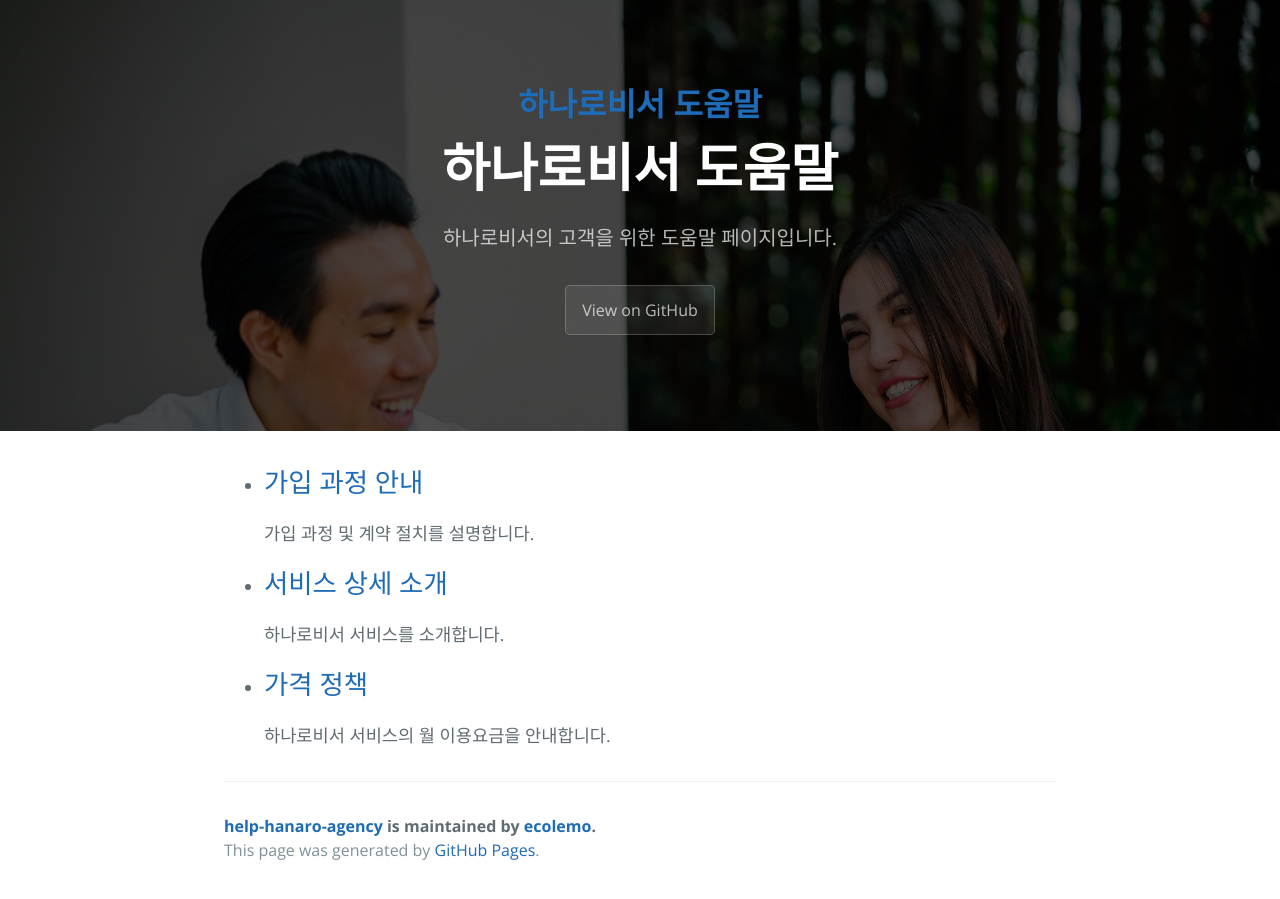
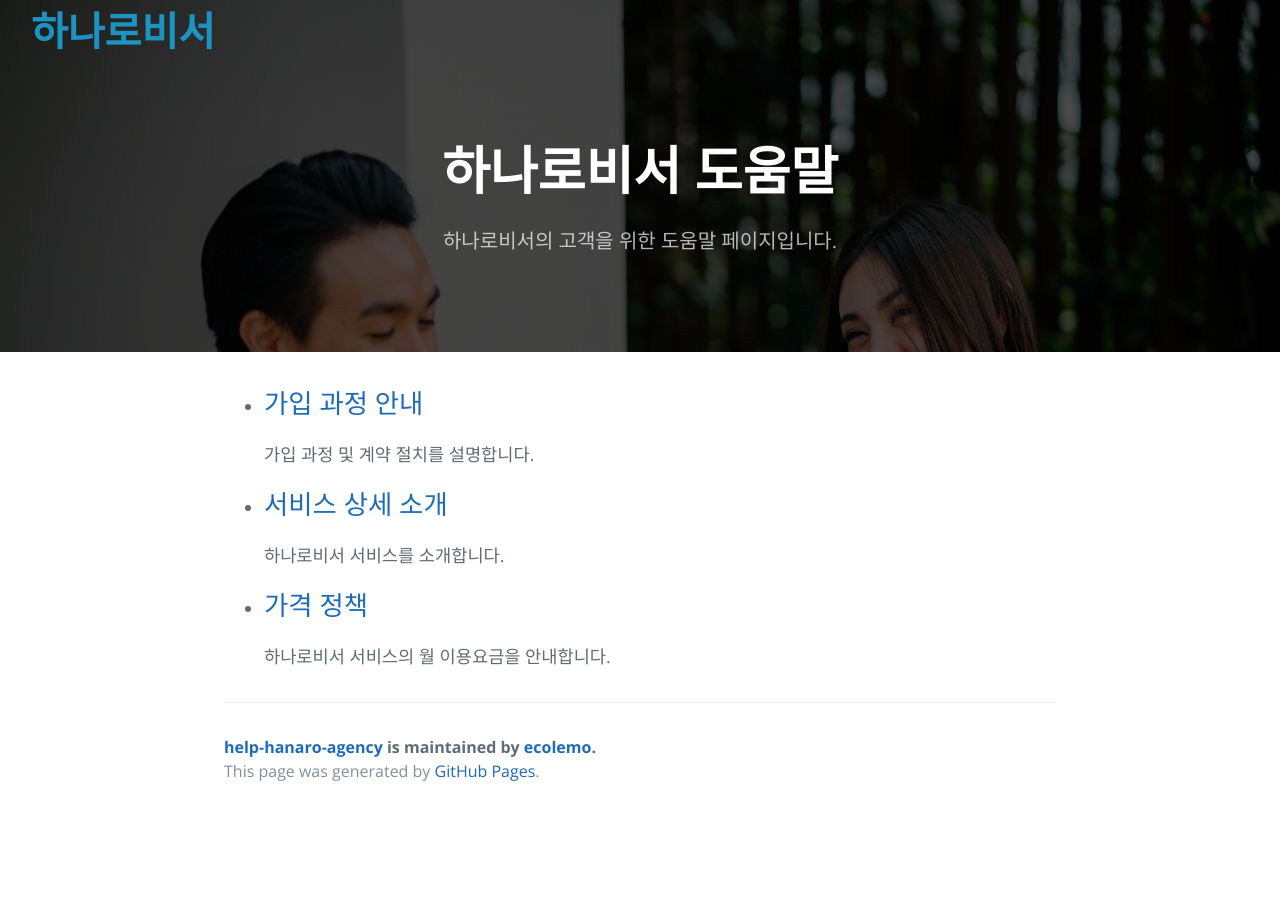
Before and after one commit to ecolemo/help-hanaro-agency, a Jekyll site: the page built from index.html, in a window 1280 px wide. Built offline with Jekyll 4.4.1, drawn with Linux system fonts in a browser that asks for light colours; some web fonts are replaced.

Commit message:
하나로비서 사이트 스타일에 맞춤

```diff
--- a/_layouts/default.html
+++ b/_layouts/default.html
@@ -17,6 +17,7 @@
     {% seo %}
 
     <meta name="viewport" content="width=device-width, initial-scale=1, shrink-to-fit=no,  user-scalable=no, initial-scale=1.0, maximum-scale=1.0, minimum-scale=1.0">
+    <link rel="stylesheet" href="https://fonts.googleapis.com/css?family=Cute+Font&text=하나로비서">
     <meta name="theme-color" content="#157878">
     <meta name="apple-mobile-web-app-status-bar-style" content="black-translucent">
 
@@ -26,15 +27,14 @@
   <body>
     <a id="skip-to-content" href="#content">Skip to the content.</a>
 
-    <header class="page-header" role="banner">
+    <header class="page-header landing" role="banner">
       <nav class="navbar text-center">
-          <a href="/" class="navbar-brand mr-auto text-info mt-2"><strong class="text-logo" style="font-size: 2em;">하나로비서 도움말</strong></a>
+          <a href="/" class="navbar-brand mr-auto text-info mt-2"><strong class="text-logo" style="font-size: 2em;">하나로비서</strong></a>
       </nav>
-      <h1 class="project-name">{{ page.title | default: site.title | default: site.github.repository_name }}</h1>
-      <h2 class="project-tagline">{{ page.description | default: site.description | default: site.github.project_tagline }}</h2>
-      {% if site.github.is_project_page %}
-        <a href="{{ site.github.repository_url }}" class="btn">View on GitHub</a>
-      {% endif %}
+      <div class="jumbotron pb-0 pb-md-5" style="background: none">
+        <h1 class="project-name">{{ page.title | default: site.title | default: site.github.repository_name }}</h1>
+        <h2 class="project-tagline">{{ page.description | default: site.description | default: site.github.project_tagline }}</h2>
+      </div>
     </header>
 
     <main id="content" class="main-content" role="main">
--- a/_sass/main.scss
+++ b/_sass/main.scss
@@ -1,23 +1,46 @@
 body {
   height: 100%;
 }
-.jumbotron {margin: 0; padding-left: 0; padding-right: 0}
+.jumbotron {
+  padding: 4rem 2rem;
+  border-radius: 0.3rem;
+}
 .landing {
-  background: linear-gradient(rgba(0, 0, 0, 0.7), rgba(0, 0, 0, 0.7)), url(/assets/images/agency-landing-bg.jpeg) top center no-repeat;
-  background-size: 100%;
+  width: 100%;
+  padding: 0;
+  padding-right: 15px;
+  padding-left: 15px;
+  margin-right: auto;
+  margin-left: auto;
+}
+.navbar {
+  position: relative;
+  display: flex;
+  flex-wrap: wrap;
+  align-items: center;
+  justify-content: space-between;
+  padding: 0.5rem 1rem;
+}
+.navbar-brand {
+  display: inline-block;
+  padding-top: 0.3125rem;
+  padding-bottom: 0.3125rem;
+  margin-right: 1rem;
+  font-size: 1.25rem;
+  line-height: inherit;
+  white-space: nowrap;
+}
+.mt-2, .my-2 {
+  margin-top: 0.5rem !important;
 }
 .text-logo {
   font-family: 'Cute Font';
   font-size: 1.7em;
   line-height: 24px;
+  color: #1c93c1 !important;
 }
-
-h1, h2, h3, h4, h5, h6, .h1, .h2, .h3, .h4, .h5, .h6 {
-  margin-bottom: 0.5rem;
-  font-family: inherit;
-  font-weight: 500;
-  line-height: 1.2;
-  color: inherit;
+.text-center {
+  text-align: center !important;
 }
 .text-white {
   color: #fff !important;
--- a/assets/css/style.scss
+++ b/assets/css/style.scss
@@ -2,3 +2,4 @@
 ---
 
 @import 'jekyll-theme-cayman';
+@import 'main';
```
